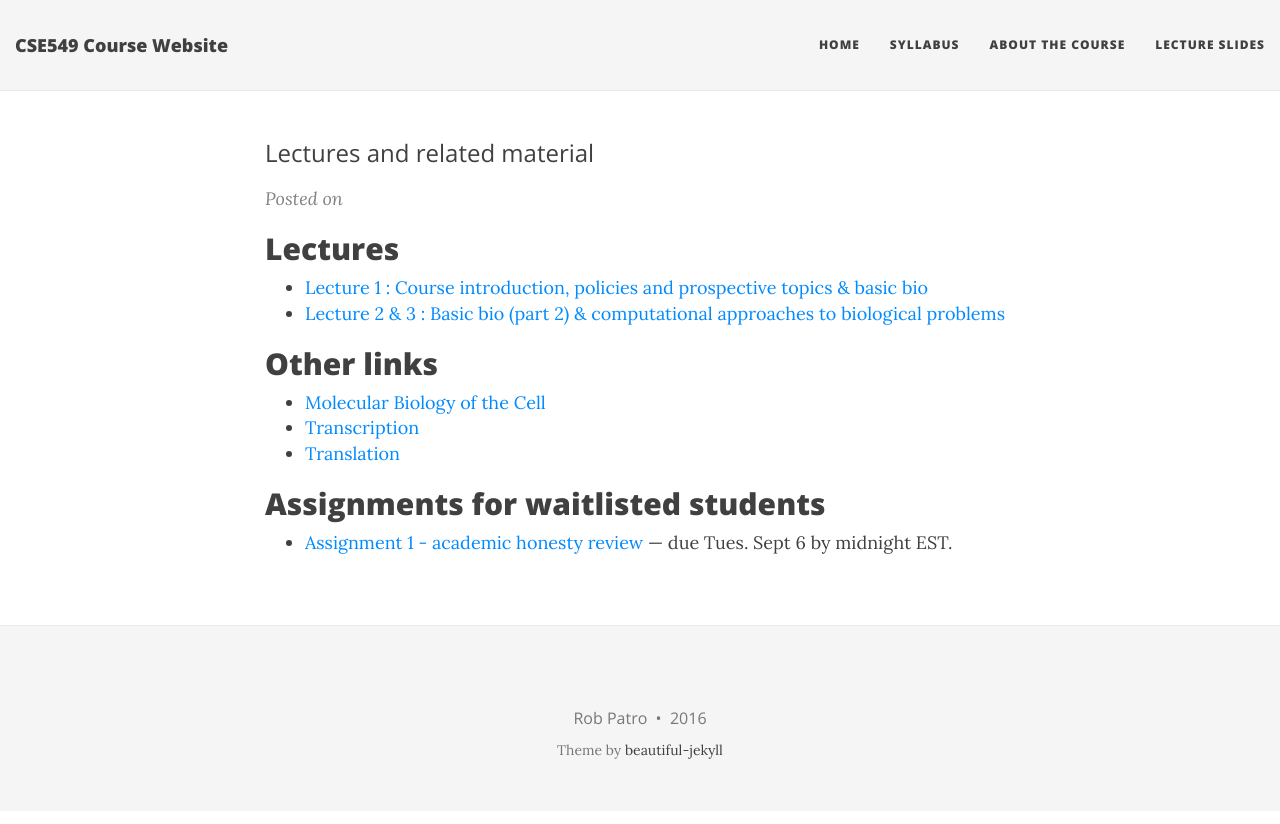
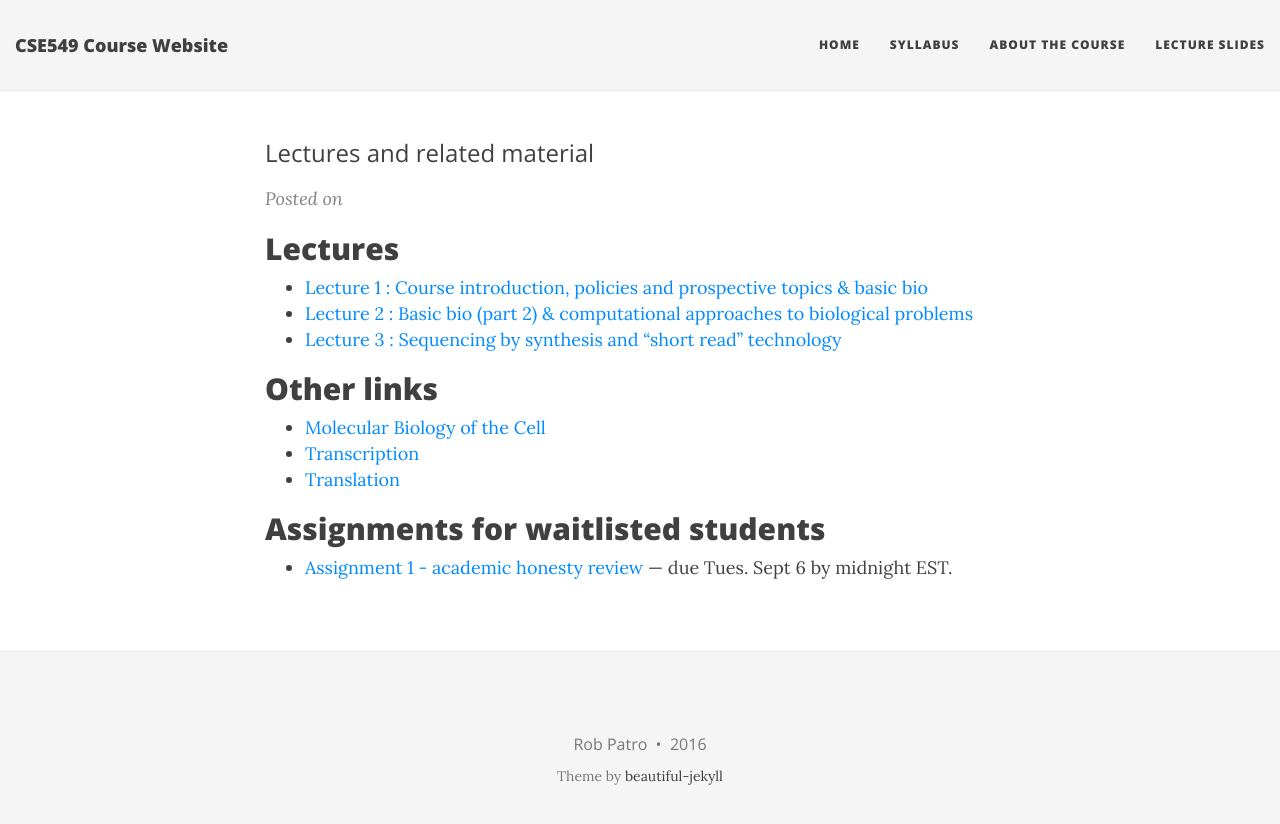
Before and after one commit to rob-p/CSE549F16, a Jekyll site: the page built from lectures.md, in a window 1280 px wide. Shown: the top 824 px of the page. Built offline with Jekyll 4.4.1, drawn with Linux system fonts in a browser that asks for light colours; nearby versions of some CDN libraries.

Commit message:
update lecs

```diff
--- a/lectures.md
+++ b/lectures.md
@@ -7,7 +7,8 @@ subtitle: Lectures and related material
 ## Lectures
 
  * [Lecture 1 : Course introduction, policies and prospective topics & basic bio][1]
- * [Lecture 2 & 3 : Basic bio (part 2) & computational approaches to biological problems][2]
+ * [Lecture 2 : Basic bio (part 2) & computational approaches to biological problems][2]
+ * [Lecture 3 : Sequencing by synthesis and "short read" technology][3]
 
 ## Other links
  * [Molecular Biology of the Cell](http://osp.mans.edu.eg/tmahdy/surgeons/ebooks/Books/Alberts%20-%20Molecular%20Biology%20of%20the%20Cell.pdf)
```
Also changed, not shown: other parts of lectures.md (+1 -0 lines), 1 other file.
